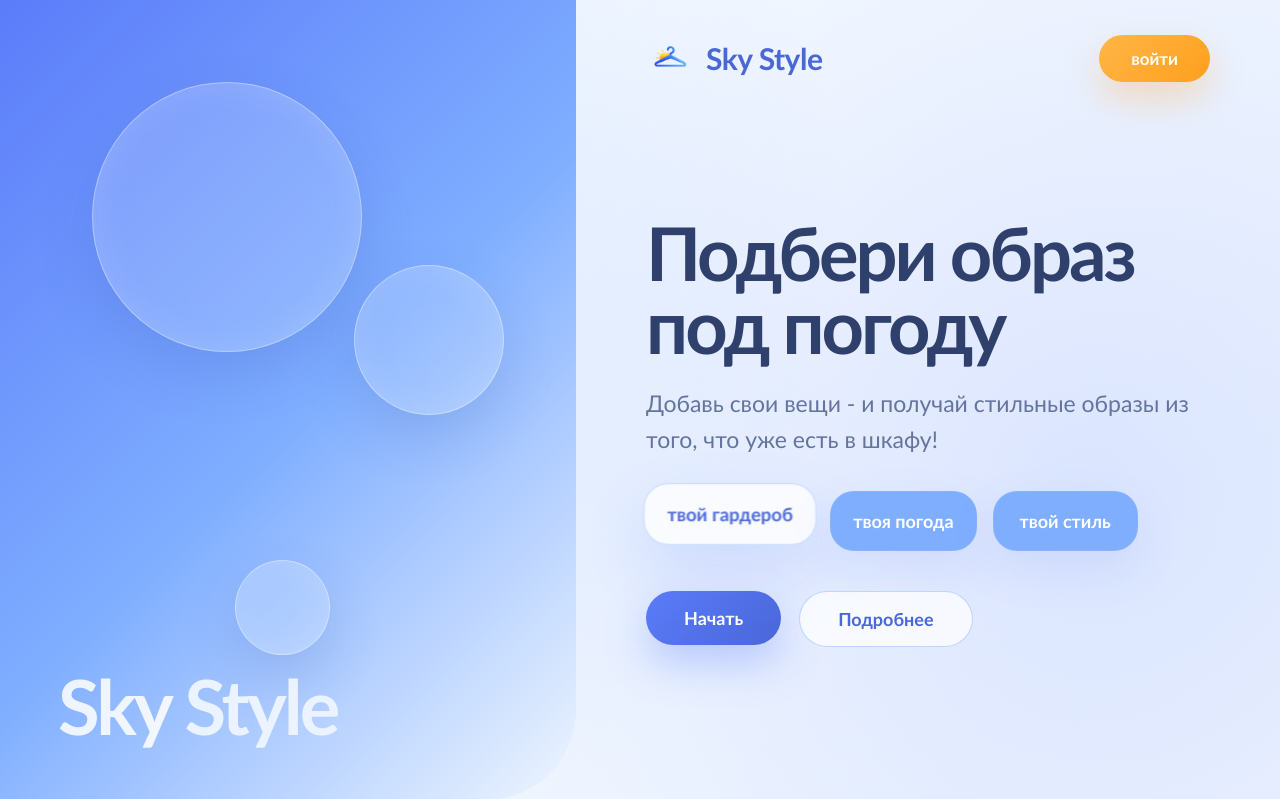
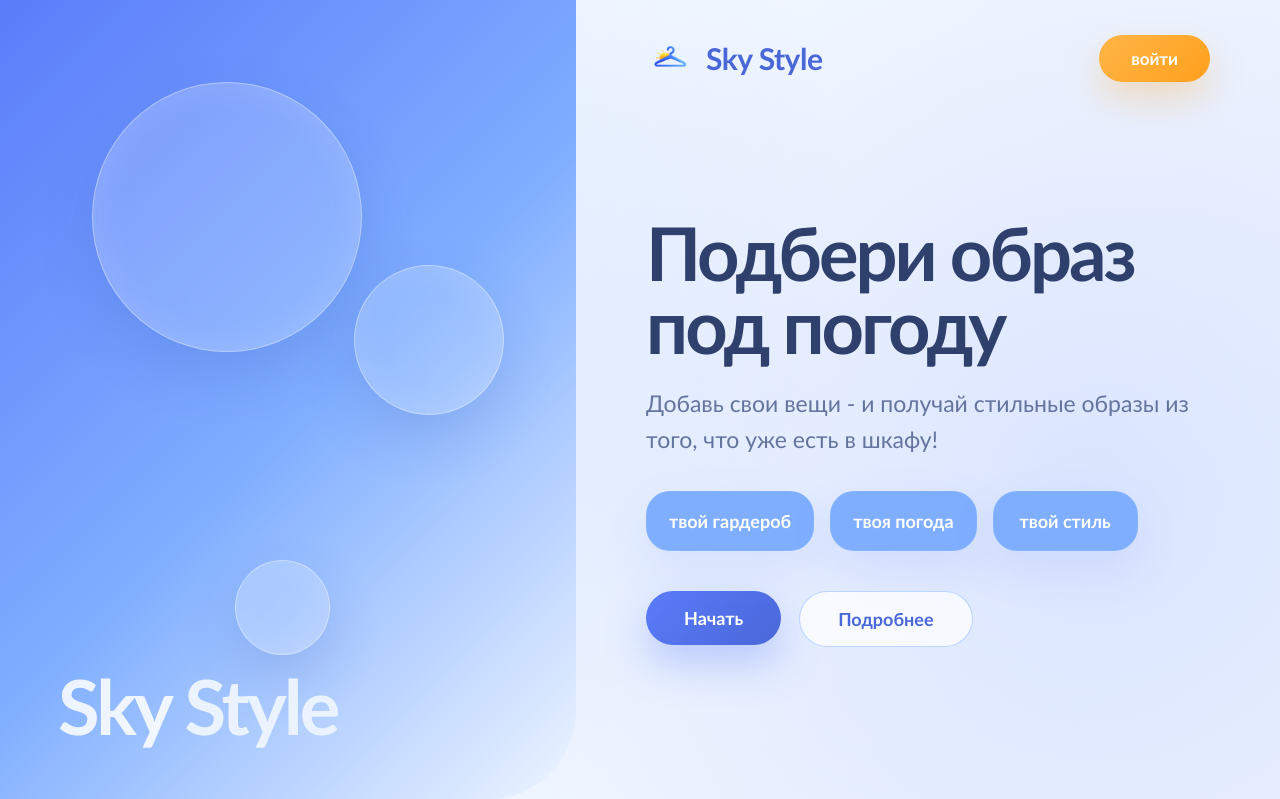
Before and after one commit to sveta0202/SkyStyle, a Flask app: page / in a window 1280 px wide, with the pointer over the restyled element. Shown: the top 799 px of the page. Run offline with Flask 3, Linux system fonts and the light colour scheme.

Commit message:
Update index.css

```diff
--- a/python-service/static/styles/index.css
+++ b/python-service/static/styles/index.css
@@ -180,13 +180,6 @@ button {
     box-shadow: 0 18px 45px rgba(91, 124, 250, 0.12);
     cursor: pointer;
     transition: 0.25s;
-}
-
-.ingo-btn li:hover {
-    transform: translateY(-7px) scale(1.03);
-    background: rgba(255, 255, 255, 0.78);
-    box-shadow: 0 26px 60px rgba(91, 124, 250, 0.2);
-    color: #4A67D8;
 }
 
 .hero-buttons {
```
